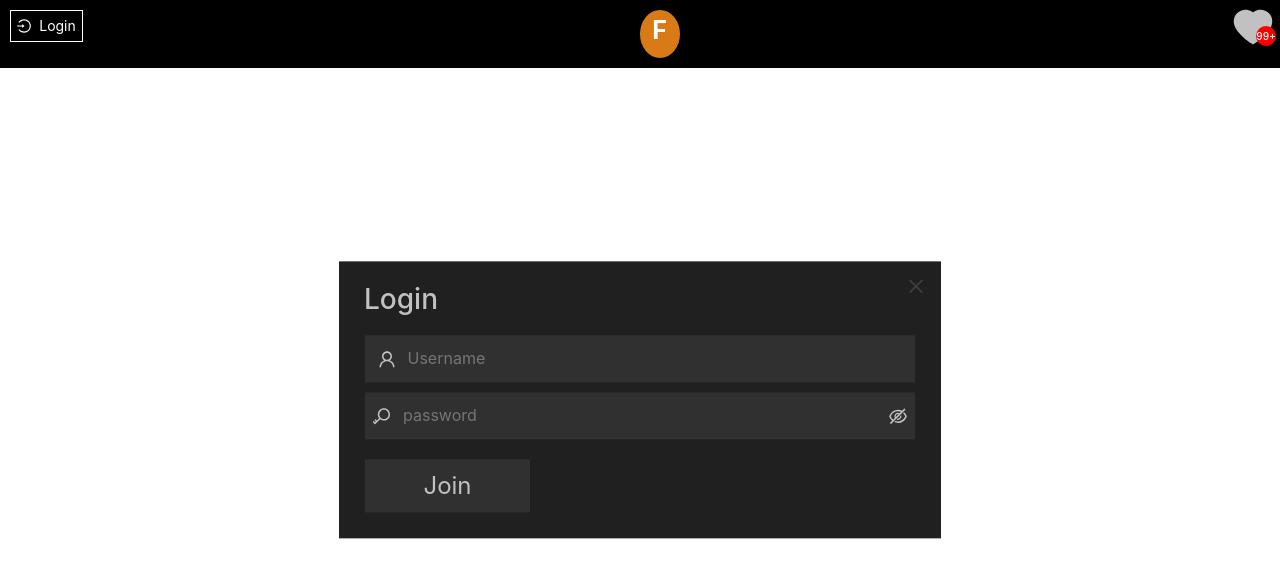
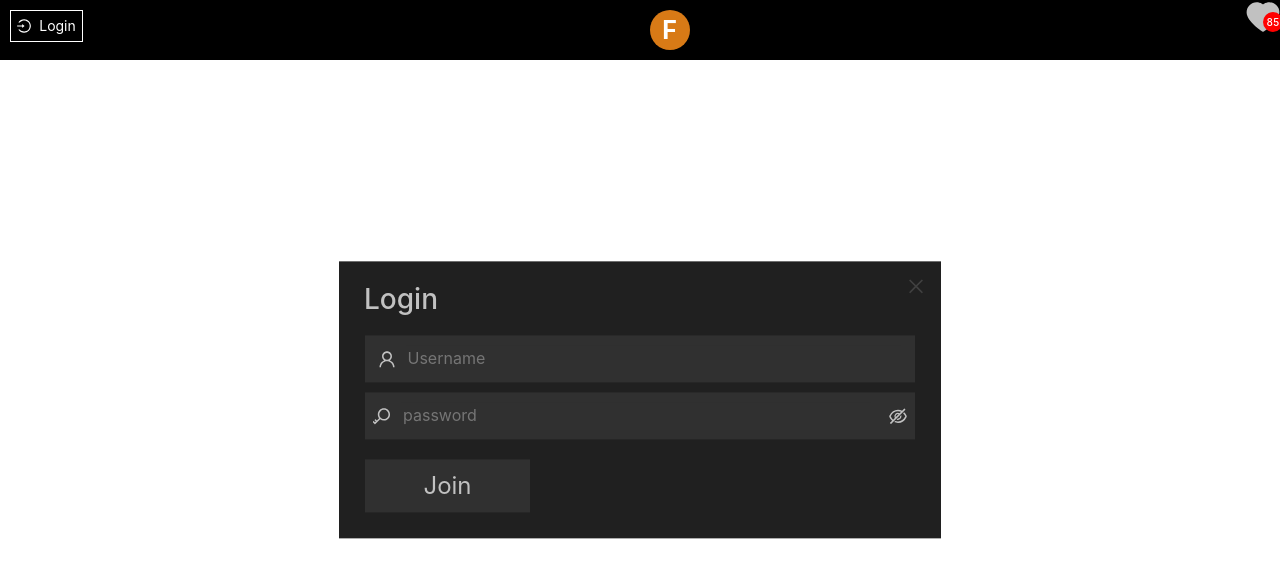
Before and after one commit to MyFelx/App, a React (Create React App) app: page /login in a window 1280 px wide. Shown: the top 578 px of the page. Built offline with nearby package versions, Linux system fonts and the light colour scheme.

Commit message:
fixed styling

```diff
--- a/src/Routes/Login.js
+++ b/src/Routes/Login.js
@@ -37,7 +37,7 @@ function Login() {
         />
         <UserIcon username={"Fady Philips"} />
         <MyListIcon
-          myListNo={855}
+          myListNo={85}
           onIconClick={() => console.log("Open My List")}
         />
       </div>
--- a/src/UI/MyListIcon.js
+++ b/src/UI/MyListIcon.js
@@ -4,9 +4,7 @@ import { HeartFilled } from "@ant-design/icons";
 
 const heartIconStyling = {
   color: "#c1c1c1",
-  fontSize: "40px",
-  margin: "7px",
-  marginBottom: "-5px",
+  fontSize: "34px",
 };
 
 const NumberDiv = styled.div`
@@ -16,8 +14,8 @@ const NumberDiv = styled.div`
   background-color: red;
   text-align: center;
   line-height: 20px;
-  left: 30px;
-  top: -22px;
+  left: 17px;
+  top: -24px;
 `;
 const StyledNumber = styled.div`
   font-size: 10px;
@@ -32,7 +30,7 @@ const MyListIcon = (props) => {
   }
 
   return (
-    <div>
+    <div st>
       <HeartFilled style={heartIconStyling} onClick={props.onIconClick} />
       <NumberDiv>
         <StyledNumber>{myListNo}</StyledNumber>
```
